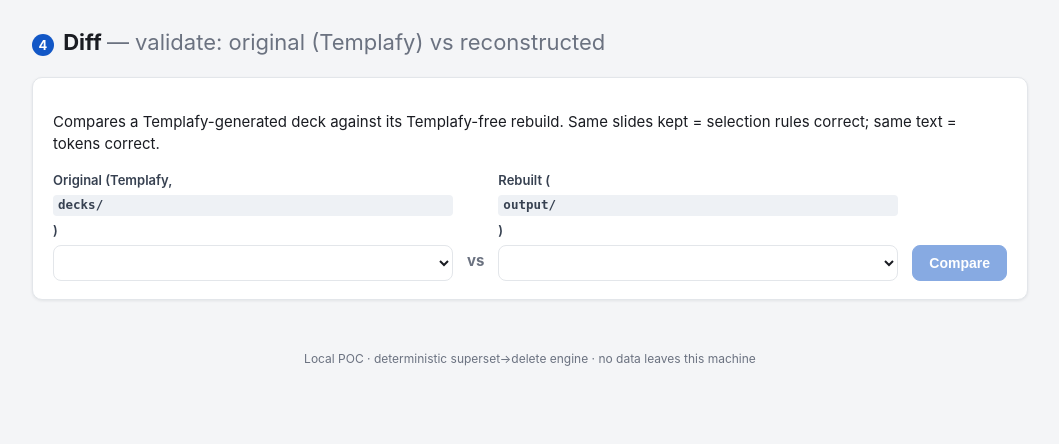
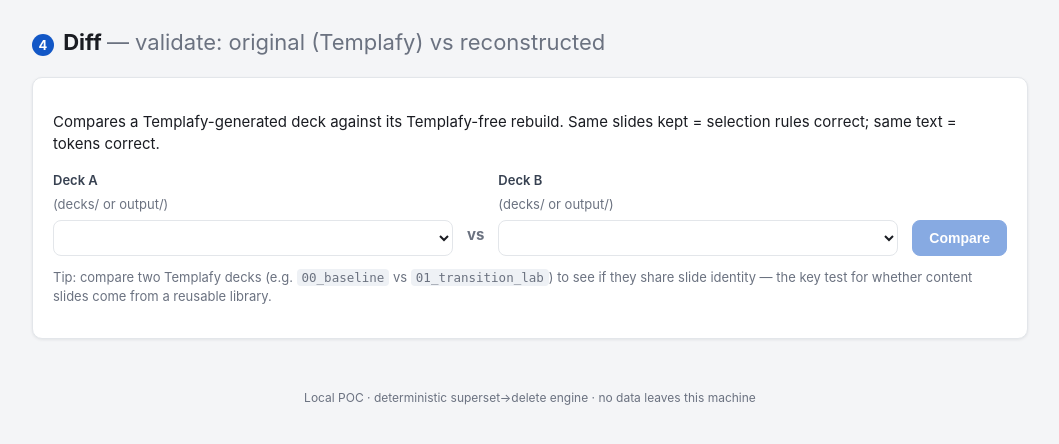
Before and after one commit to bmshambu/proposal_builder, a FastAPI app: page /diff in a window 1280 px wide. Shown: the part 60-504 px from the top of the page, without its empty margins (110-1169 px from the left). Run offline with FastAPI, Linux system fonts and the light colour scheme; lists and menus that the app fills with data are empty.

Commit message:
feat: enhance diff functionality by resolving deck paths and updating template labels

```diff
--- a/app/main.py
+++ b/app/main.py
@@ -148,22 +148,19 @@
 # ------------------------------------------------------------------ Diff
 @app.get("/diff", response_class=HTMLResponse)
 def diff_get(request: Request):
+    files = services.diff_pick_files()
     return templates.TemplateResponse(request, "diff.html", _ctx(
-        request,
-        pairs=services.suggest_diff_pairs(),
-        decks=[os.path.basename(d) for d in services.list_decks()],
-        outputs=[os.path.basename(o) for o in services.list_outputs()],
-        result=None))
+        request, pairs=services.suggest_diff_pairs(),
+        decks=files, outputs=files, result=None))
 
 
 @app.post("/diff/run", response_class=HTMLResponse)
 def diff_run(request: Request, original: str = Form(...), rebuilt: str = Form(...)):
     res = services.run_diff(original, rebuilt)
+    files = services.diff_pick_files()
     return templates.TemplateResponse(request, "diff.html", _ctx(
-        request,
-        pairs=services.suggest_diff_pairs(),
-        decks=[os.path.basename(d) for d in services.list_decks()],
-        outputs=[os.path.basename(o) for o in services.list_outputs()],
+        request, pairs=services.suggest_diff_pairs(),
+        decks=files, outputs=files,
         result=res.get("result"), err=None if res["ok"] else res["log"],
         sel_original=original, sel_rebuilt=rebuilt))
 
--- a/app/templates/diff.html
+++ b/app/templates/diff.html
@@ -7,19 +7,22 @@
   <p>Compares a Templafy-generated deck against its Templafy-free rebuild. Same
      slides kept = selection rules correct; same text = tokens correct.</p>
   <form method="post" action="/diff/run" class="diff-pick">
-    <label>Original (Templafy, <code>decks/</code>)
+    <label>Deck A <span class="muted">(decks/ or output/)</span>
       <select name="original">
         {% for d in decks %}<option {{ 'selected' if d==sel_original else '' }}>{{ d }}</option>{% endfor %}
       </select>
     </label>
     <span class="vs">vs</span>
-    <label>Rebuilt (<code>output/</code>)
+    <label>Deck B <span class="muted">(decks/ or output/)</span>
       <select name="rebuilt">
         {% for o in outputs %}<option {{ 'selected' if o==sel_rebuilt else '' }}>{{ o }}</option>{% endfor %}
       </select>
     </label>
-    <button class="btn primary" {% if not decks or not outputs %}disabled{% endif %}>Compare</button>
+    <button class="btn primary" {% if not decks %}disabled{% endif %}>Compare</button>
   </form>
+  <p class="hint">Tip: compare two Templafy decks (e.g. <code>00_baseline</code> vs
+    <code>01_transition_lab</code>) to see if they share slide identity — the key
+    test for whether content slides come from a reusable library.</p>
   {% if pairs %}
   <p class="hint">Suggested pairs:
     {% for p in pairs %}<span class="pill">{{ p.stem }}</span>{% endfor %}</p>
```
Also changed, not shown: app/services.py (+20 -4 lines).
